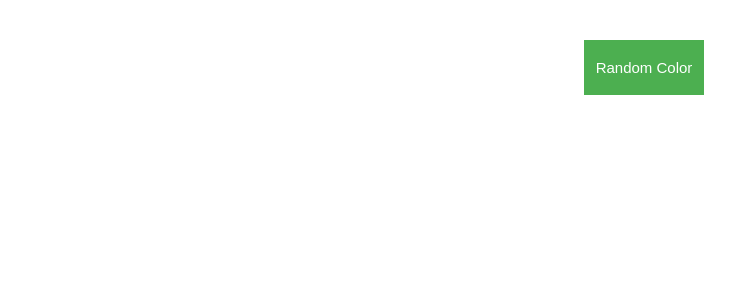
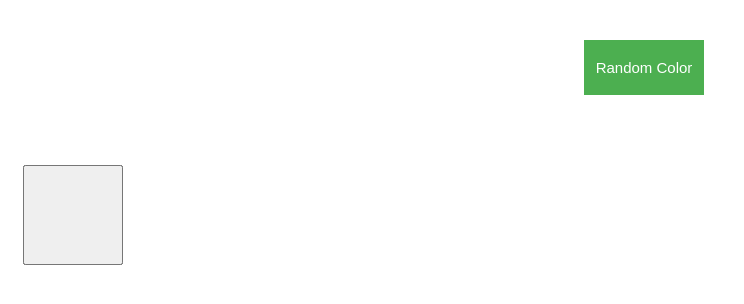
Before and after one commit to Phoique/RandomRgbColor, a React (Create React App) app: page / in a window 1280 px wide. Shown: the top 304 px of the page, without its empty margins (0-744 px from the left). Built offline with nearby package versions, Linux system fonts and the light colour scheme.

Commit message:
Rgb Color Generator

```diff
--- /dev/null
+++ b/src/Components/App.css
@@ -0,0 +1,6 @@
+.button-center {
+    margin-left: 45%;
+    margin-right:10%;
+    position: absolute;
+    top: 5%;
+  }
--- a/src/Components/App.js
+++ b/src/Components/App.js
@@ -1,13 +1,18 @@
 import React, { Component } from 'react';
+import './App.css';
 import Button from './Button/Button';
+import RgbRandom from './Color/rgbRandom';
 
 class App extends Component {
   render() {
     return (
     <div>
-      <p>
+      <div className='button-center'>
         <Button />
-      </p>
+      </div>
+      <div>
+      <RgbRandom />
+      </div>
     </div>);
   }
 }
--- a/src/Components/Button/Button.js
+++ b/src/Components/Button/Button.js
@@ -1,5 +1,5 @@
 import React, { Component } from 'react';
-import './style.css';
+import './button.css';
 export class Button extends Component {
   render() {
     return (
--- a/src/Components/Button/style.css
+++ b/src/Components/Button/button.css
@@ -1,10 +1,3 @@
-.center {
-  margin-left: 45%;
-  margin-right:10%;
-  position: absolute;
-  top: 5%;
-}
-
 .button {
   position: relative;
   background-color: #4CAF50;
--- /dev/null
+++ b/src/Components/Color/color.css
@@ -0,0 +1,9 @@
+.align {
+  position: absolute;
+  top: 150px;
+}
+.color-button {
+  height: 100px;
+  width: 100px;
+  margin: 15px;
+}
--- /dev/null
+++ b/src/Components/Color/color.js
@@ -0,0 +1,18 @@
+import React, { Component } from 'react';
+import './color.css';
+
+class Color extends Component {
+  constructor(props) {
+    super(props);
+    console.log(this.props.rgbColor);
+  }
+  render() {
+    return(
+      <div className='align'>
+        <button className='color-button'></button>
+      </div>
+    );
+  }
+}
+
+export default Color;
--- /dev/null
+++ b/src/Components/Color/rgbRandom.js
@@ -0,0 +1,31 @@
+import React, { Component } from 'react';
+import './color.css';
+import Color from './color';
+
+export class RgbRandom extends Component {
+  Random() {
+    let r = Math.floor(Math.random() * 256);
+    let g = Math.floor(Math.random() * 256);
+    let b = Math.floor(Math.random() * 256);
+    return(`rgb(${r}, ${g}, ${b})`);
+  }
+
+  constructor(props) {
+    super(props);
+    this.Random = this.Random.bind(this);
+  }
+
+  render() {
+    return (
+      <div>
+      {
+        [...Array(20)].map((x, i) =>
+          <Color key = {i} rgbColor = {this.Random()}/>
+        )
+        }
+      </div>
+    )
+  }
+}
+
+export default RgbRandom;
```
